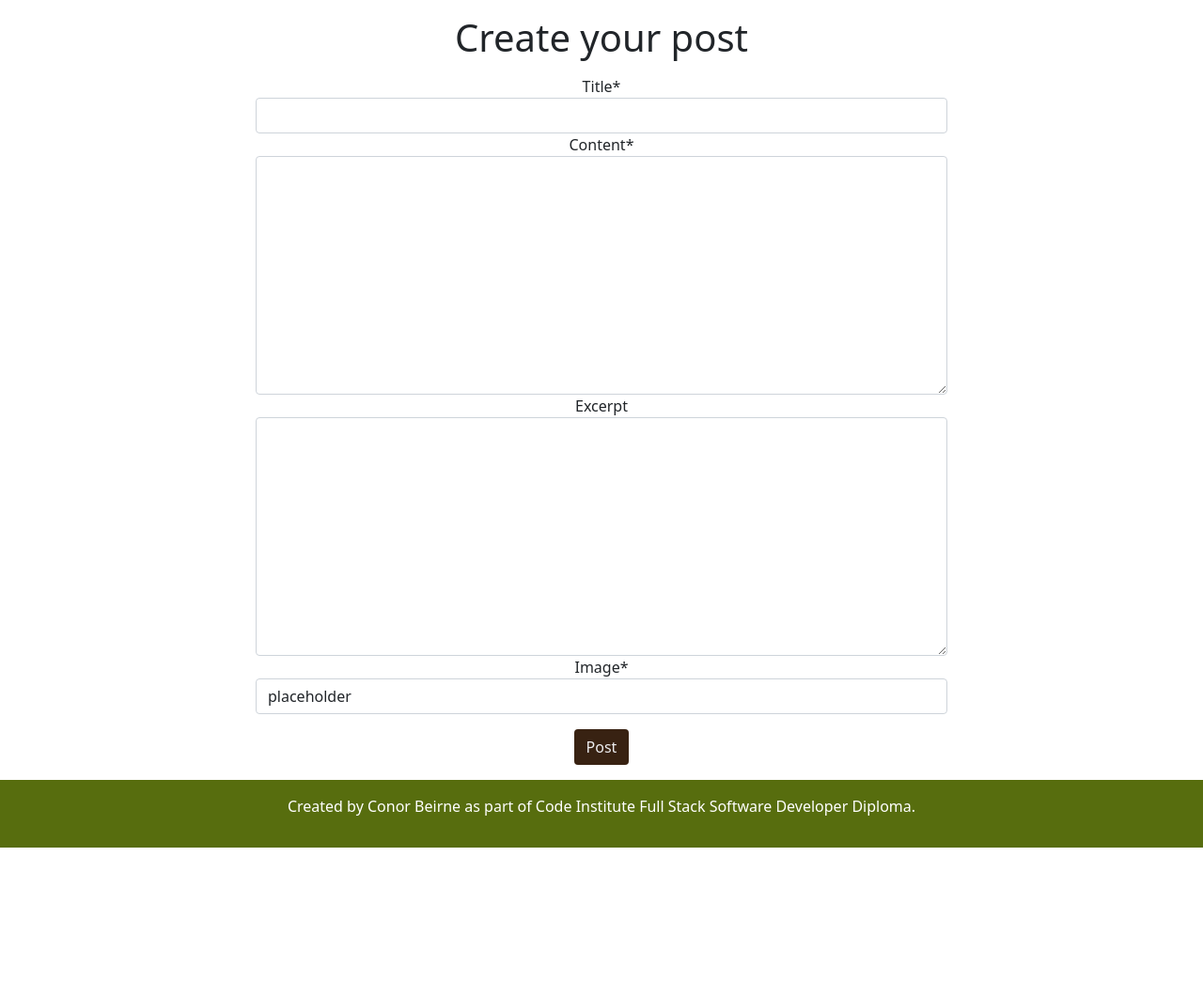
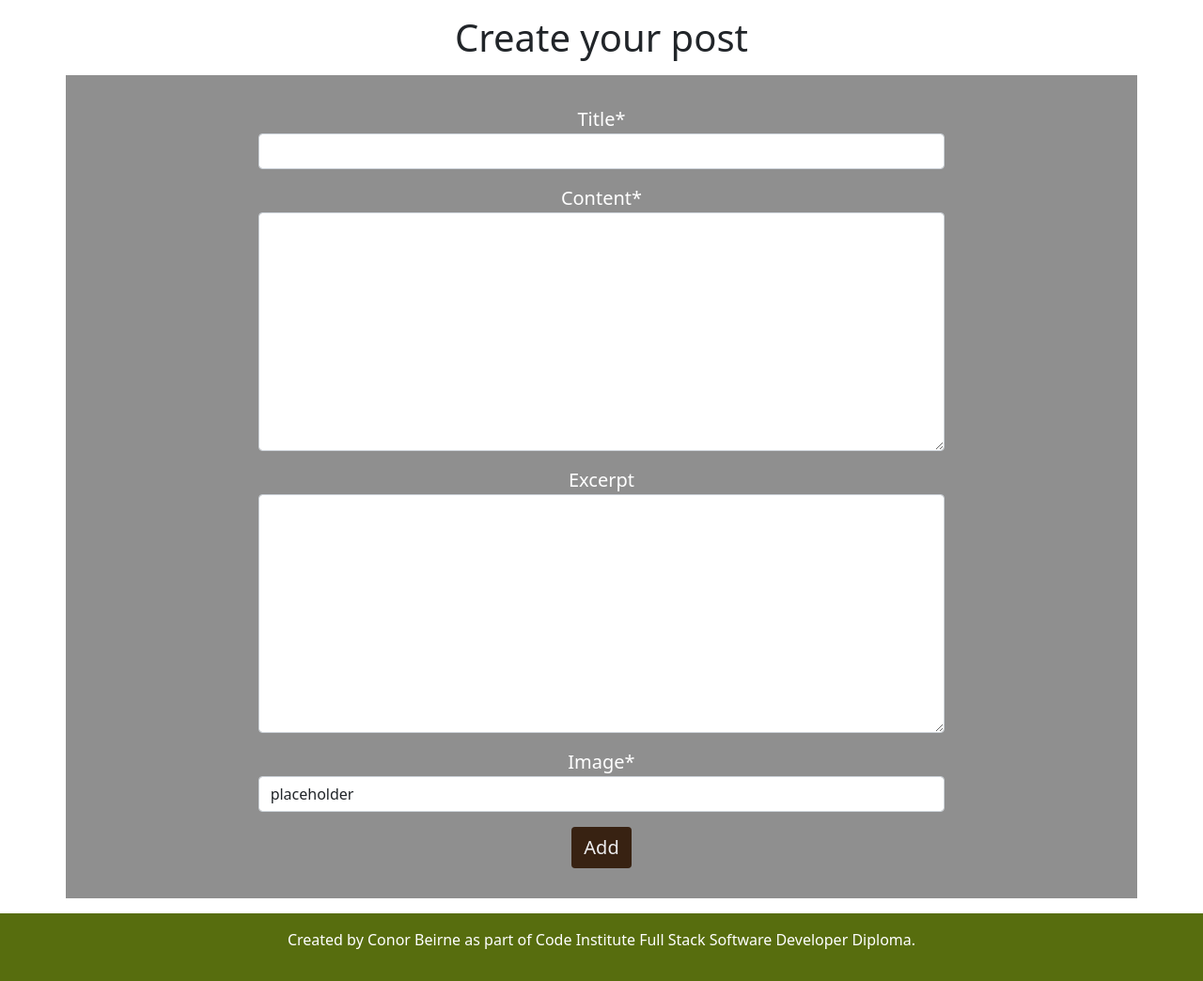
Before and after one commit to conor-b1995/p4-GAAStories, a Django app: page /add_post/ in a window 1280 px wide. Shown: the part 166-1210 px from the top of the page at 94% size. Before the commit the page ends 1068 px from the top, so only its background shows below. Run offline with Django 3.2, Linux system fonts and the light colour scheme; some libraries are stand-ins or nearby versions.

Commit message:
Update: the add post form so it matches the style of the update post form

```diff
--- a/templates/add_post.html
+++ b/templates/add_post.html
@@ -13,11 +13,27 @@
 <div class="container mb-3 mt-3">
     <div class="row">
 
-        <form class="col-8 offset-2 text-center" action="#" method="POST">
+        <form method="post" class="text-center fs-5 white-text transparent p-3">
             {% csrf_token %}
-            {{ form|crispy }}
-            <!-- {{ form.as_p }} -->
-            <button class="btn mt-3" id="post-btn">Post</button>
+            <div class="row">
+                <div class="col-md-8 col-sm-10 col mt-3 offset-md-2 offset-sm-1">
+                    {{form.title|as_crispy_field}}
+                </div>
+                <div class="col-md-8 col-sm-10 mt-3 offset-md-2 offset-sm-1">
+                    {{form.content|as_crispy_field}}
+                </div>
+            </div>
+            <div class="row">
+                <div class="col-md-8 col-sm-10 mt-3 offset-md-2 offset-sm-1">
+                    {{form.excerpt|as_crispy_field}}
+                </div>
+            </div>
+            <div class="row">
+                <div class="col-md-8 col-sm-10 mt-3 offset-md-2 offset-sm-1">
+                    {{form.featured_image|as_crispy_field}}
+                </div>
+            </div>
+            <button type="submit" class="btn mt-3 mb-3 fs-5" id="post-btn">Add</button>
         </form>
     </div>
 
```
